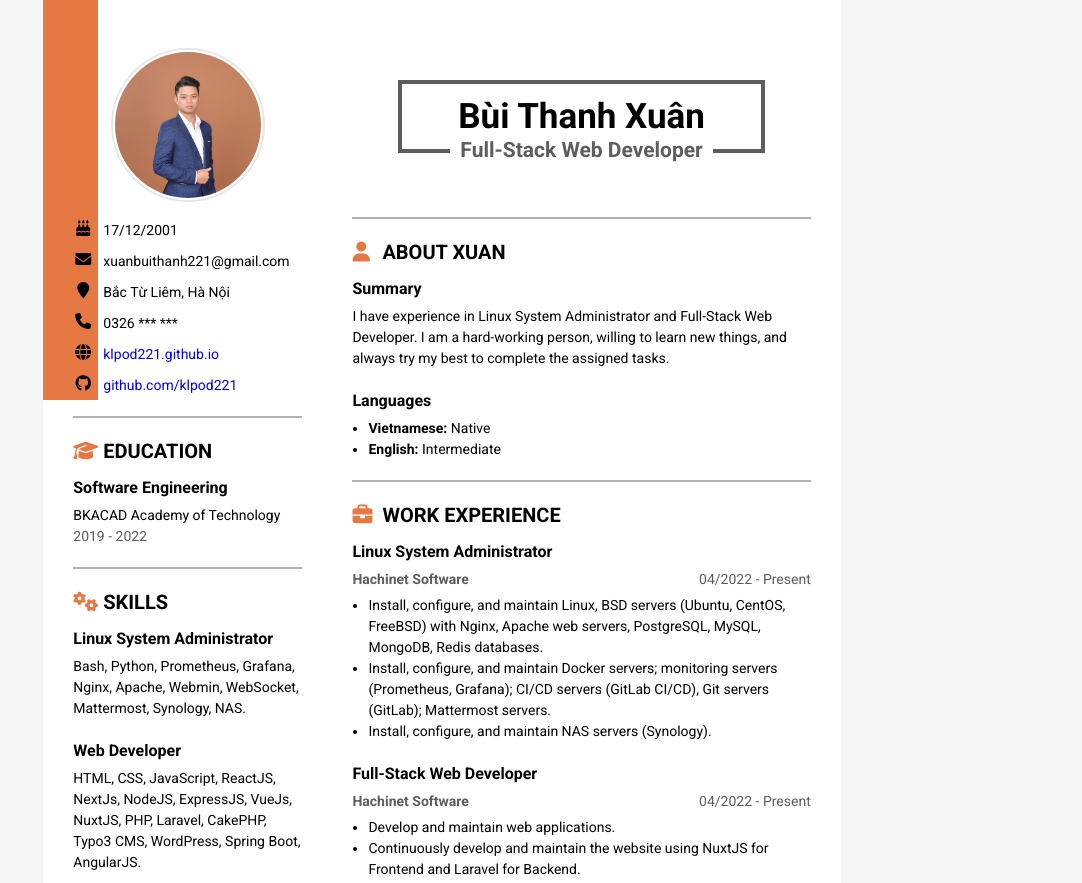
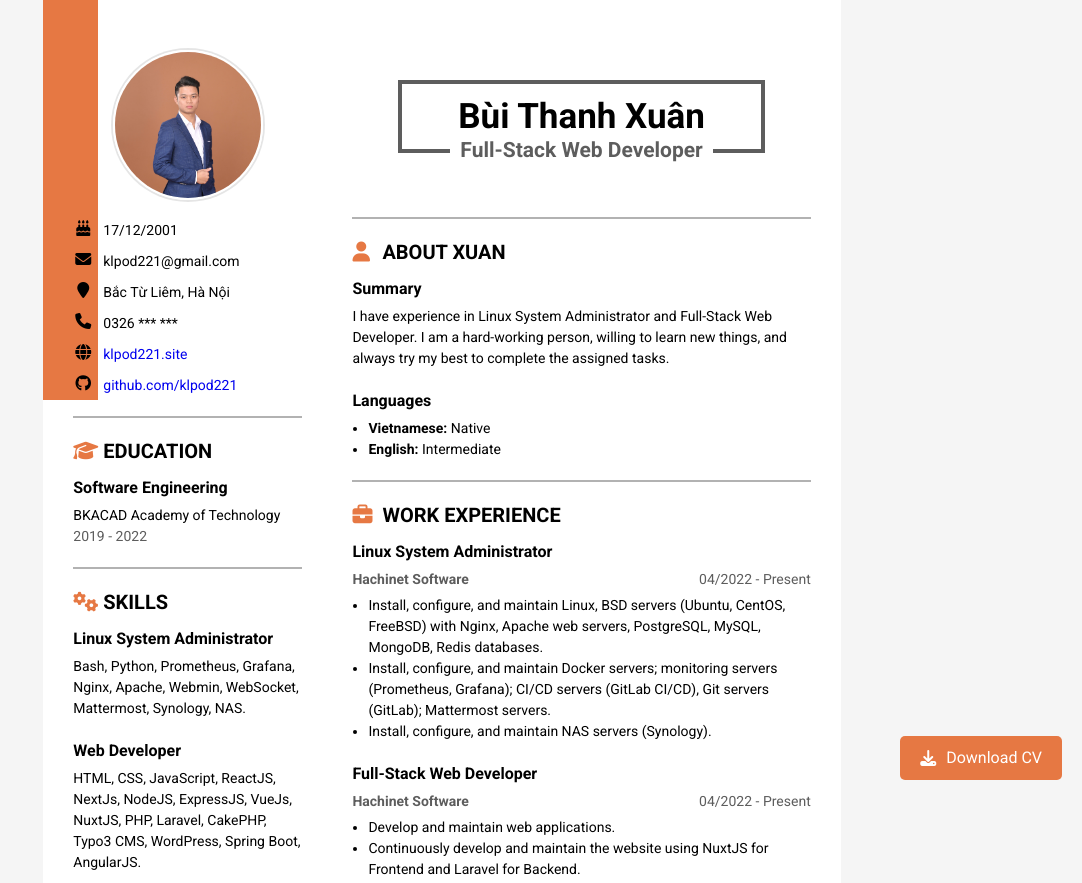
Before and after one commit to klpod221/cv, a website: page index.html in a window 1280 px wide. Shown: the top 883 px of the page, without its empty margins (198-1280 px from the left). Drawn offline with Linux system fonts and the light colour scheme.

Commit message:
chore: Update export script and add download button to CV

```diff
--- a/index.html
+++ b/index.html
@@ -29,7 +29,7 @@
 
             <div class="icon-content">
               <i class="fa fa-envelope"></i>
-              <span>xuanbuithanh221@gmail.com</span>
+              <span>klpod221@gmail.com</span>
             </div>
 
             <div class="icon-content">
@@ -44,7 +44,7 @@
 
             <div class="icon-content">
               <i class="fa fa-globe"></i>
-              <a href="https://klpod221.github.io/" target="_blank">klpod221.github.io</a>
+              <a href="https://klpod221.site/" target="_blank">klpod221.site</a>
             </div>
 
             <div class="icon-content">
@@ -429,8 +429,14 @@
         </div>
       </div>
     </div>
+  </main>
 
-  </main>
+  <div class="download-btn">
+    <a href="/output/cv.pdf" download="cv.pdf">
+      <i class="fa fa-download"></i>
+      Download CV
+    </a>
+  </div>
 </body>
 
 </html>
--- a/style.css
+++ b/style.css
@@ -175,3 +175,51 @@ main::before {
   margin-top: 5px;
   color: #5d5d5d;
 }
+
+.download-btn {
+  position: fixed;
+  bottom: 20px;
+  right: 20px;
+  z-index: 100;
+}
+
+.download-btn a {
+  background: #e67843;
+  color: #fff;
+  padding: 10px 20px;
+  border-radius: 5px;
+  font-size: 16px;
+  display: flex;
+  align-items: center;
+  transition: 0.3s;
+}
+
+.download-btn a:hover {
+  background: #5d5d5d;
+}
+
+.download-btn a:hover i {
+  animation: shake 0.5s;
+}
+
+.download-btn a i {
+  margin-right: 10px;
+}
+
+@keyframes shake {
+  0% {
+    transform: rotate(0deg);
+  }
+  25% {
+    transform: rotate(10deg);
+  }
+  50% {
+    transform: rotate(-10deg);
+  }
+  75% {
+    transform: rotate(10deg);
+  }
+  100% {
+    transform: rotate(-10deg);
+  }
+}
```
Also changed, not shown: export.js (+13 -13 lines), output/cv.png, 1 other file.
